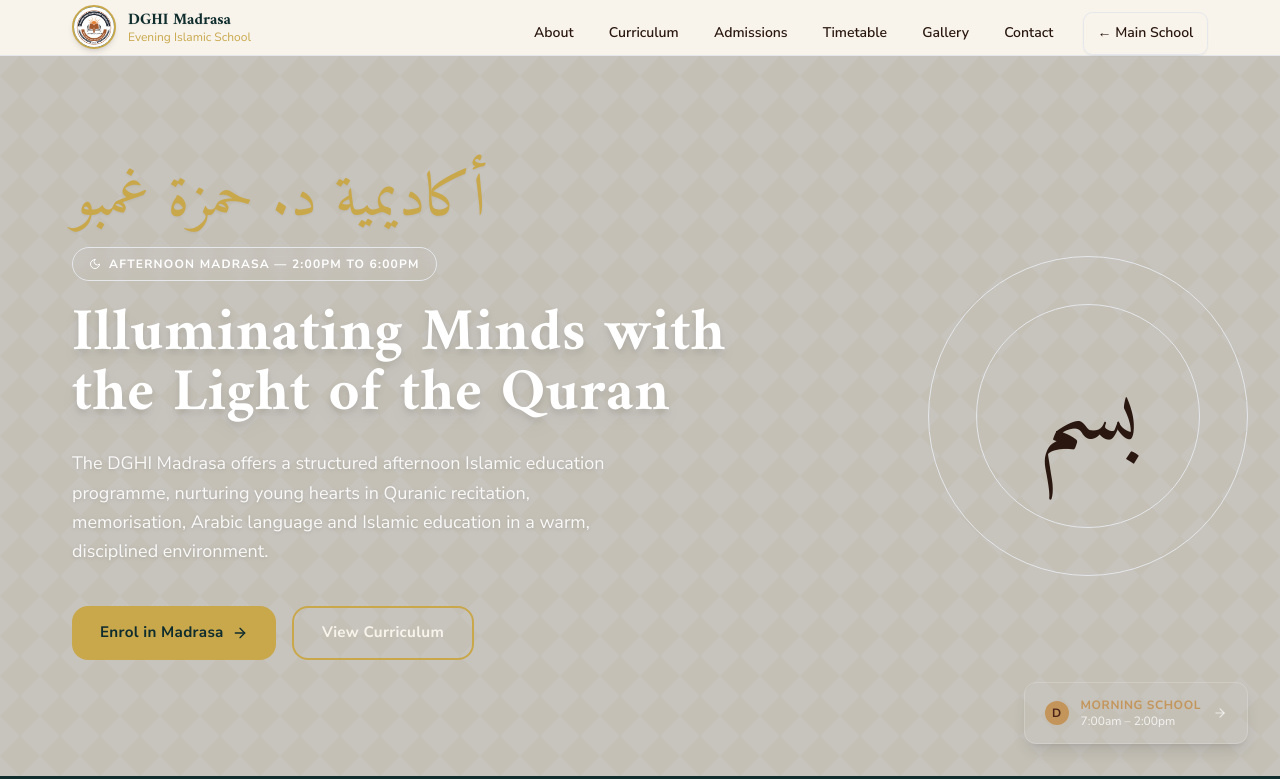
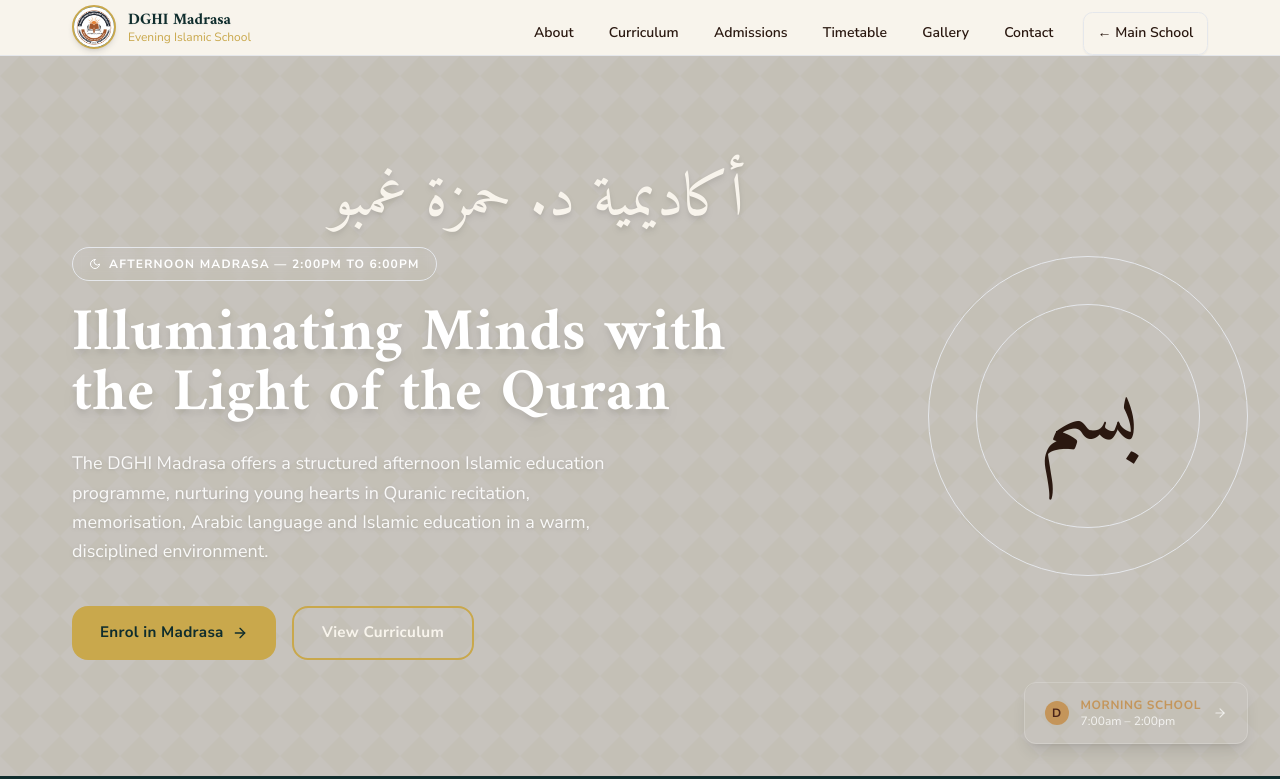
Before and after one commit to Muwatta/dgh-academy, a Next.js app: page /madrasa in a window 1280 px wide. Shown: the top 779 px of the page. Built offline with nearby package versions, Linux system fonts and the light colour scheme.

Commit message:
feat: update madrasa page and school data

```diff
--- a/src/app/madrasa/page.tsx
+++ b/src/app/madrasa/page.tsx
@@ -44,8 +44,13 @@
 
         <div className="container relative z-10 py-24">
           <div className="max-w-2xl">
-            <div className="font-amiri text-[var(--madrasa-accent)] text-6xl mb-4 animate-fade-up drop-shadow-sm">
-              أكاديمية د. حمزة غمبو
+            <div
+              dir="rtl"
+              className="font-amiri text-5xl md:text-6xl text-right mb-4 animate-fade-up"
+            >
+              <span className="text-[var(--madrasa-ivory)] drop-shadow-md">
+                أكاديمية د. حمزة غمبو
+              </span>
             </div>
             <div className="inline-flex items-center gap-2 bg-[var(--madrasa-accent)]/20 backdrop-blur-sm border border-[var(--madrasa-accent)]/40 text-white text-xs font-bold uppercase tracking-widest px-4 py-2 rounded-full mb-6 animate-fade-up delay-100">
               <Moon size={12} /> {madrasaHero.badge}
--- a/src/data/school.ts
+++ b/src/data/school.ts
@@ -134,7 +134,7 @@
     levels: ["Nursery 1", "Nursery 2"],
   },
   {
-    title: "Primary (Basic 1–4)",
+    title: "Primary (Basic 1–5)",
     description:
       "A rigorous, well-rounded academic programme integrating Islamic education, ICT, and real-world learning strategies.",
     icon: "book",
```
